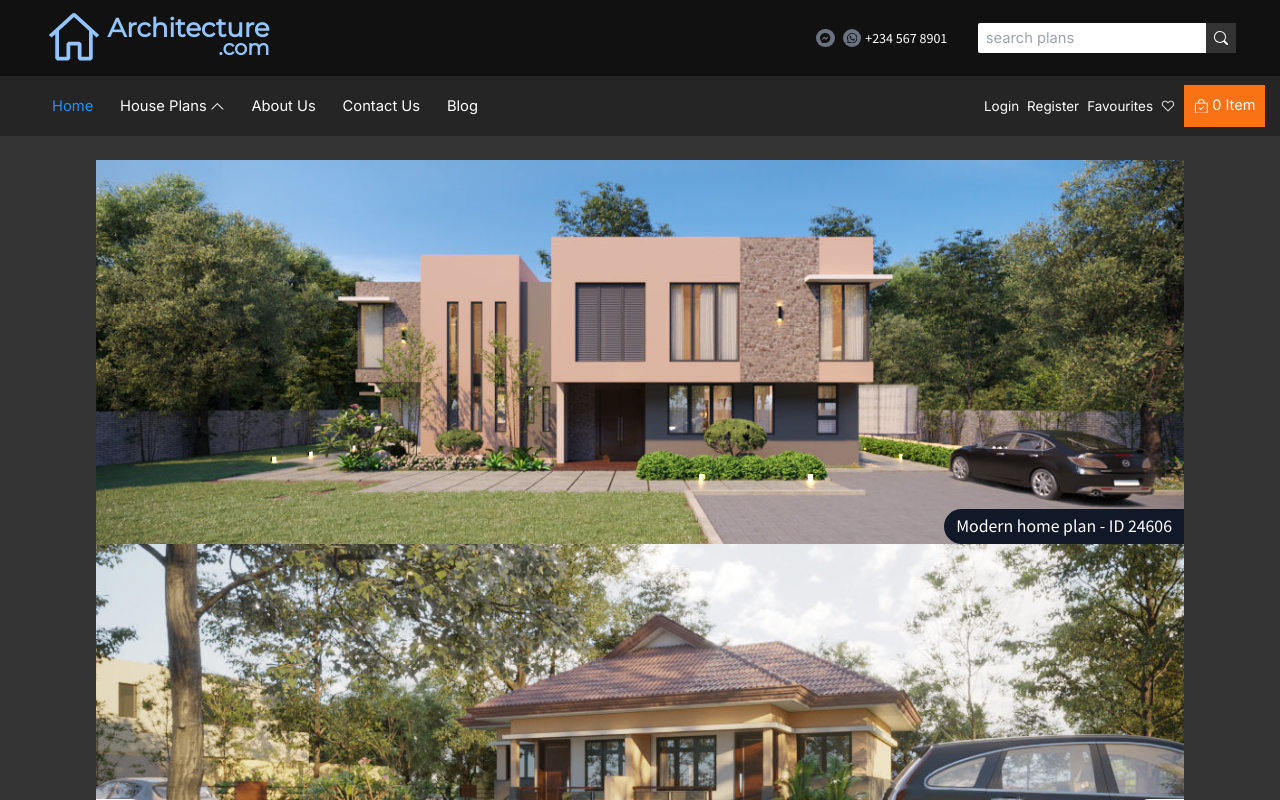
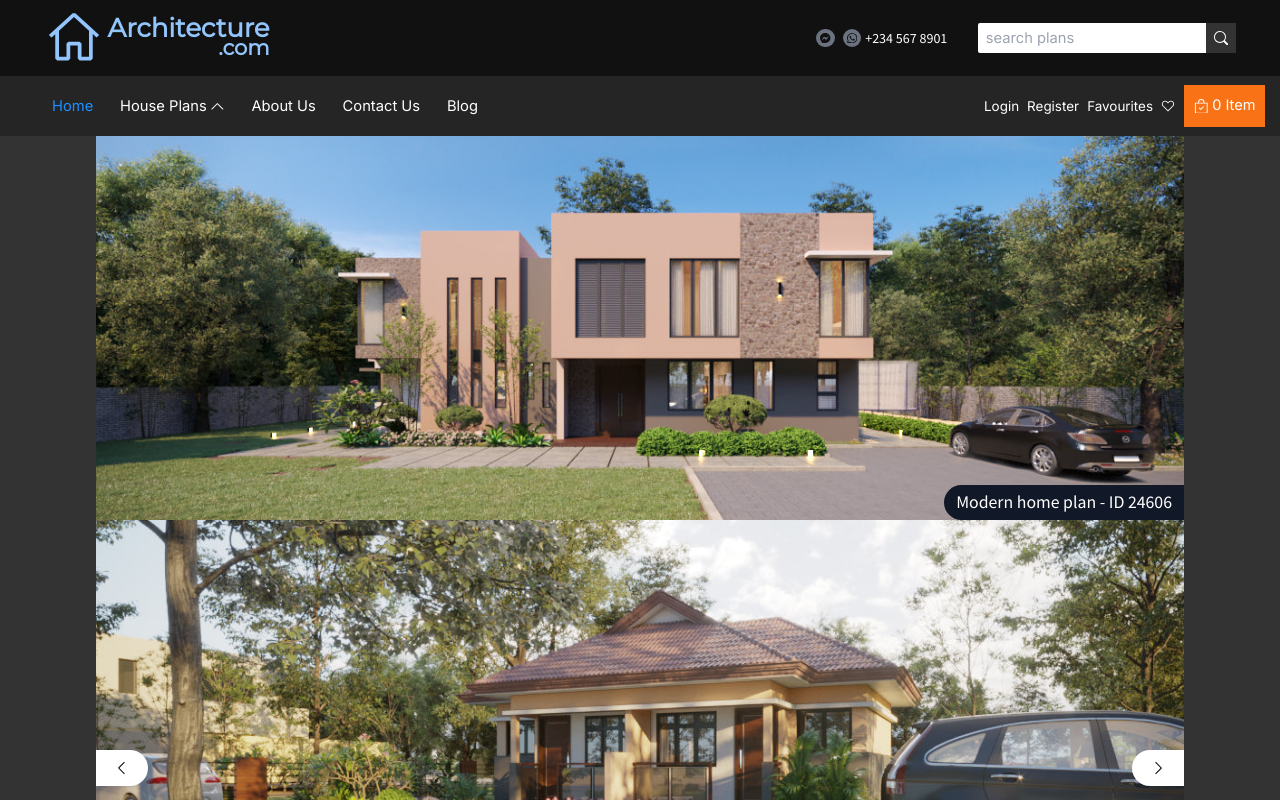
Before and after one commit to cleverAkanimoh/architecture, a React (Create React App) app: page / in a window 1280 px wide. Shown: the top 800 px of the page. Built offline with nearby package versions, Linux system fonts and the light colour scheme; a web font is replaced by a local one.

Commit message:
modified Home.tsx in Pages

```diff
--- a/src/Pages/Home.tsx
+++ b/src/Pages/Home.tsx
@@ -13,7 +13,6 @@ import WelcomeComp from "../Components/home/WelcomeComp";
 import PlansComp from "../Components/home/PlansComp";
 import FreeHouseComp from "../Components/home/FreeHouseComp";
 import HomePlanContainer from "../Components/home/HomePlanContainer";
-import { Carousel } from "react-responsive-carousel";
 
 export default function Home() {
   useWindowTitle("Home | extra text goes here");
@@ -29,7 +28,6 @@ export default function Home() {
         </button>
 
         {/* <div className="flex"></div> */}
-        <Carousel>
         <ImageArea
           to=".."
           src={defaultImage}
@@ -50,7 +48,6 @@ export default function Home() {
           src={defaultImage4}
           title="Modern home plan - ID 24606"
         />
-        </Carousel>
       </div>
 
       <WelcomeComp
```
Lines whose indentation alone changed are shown as unchanged.
